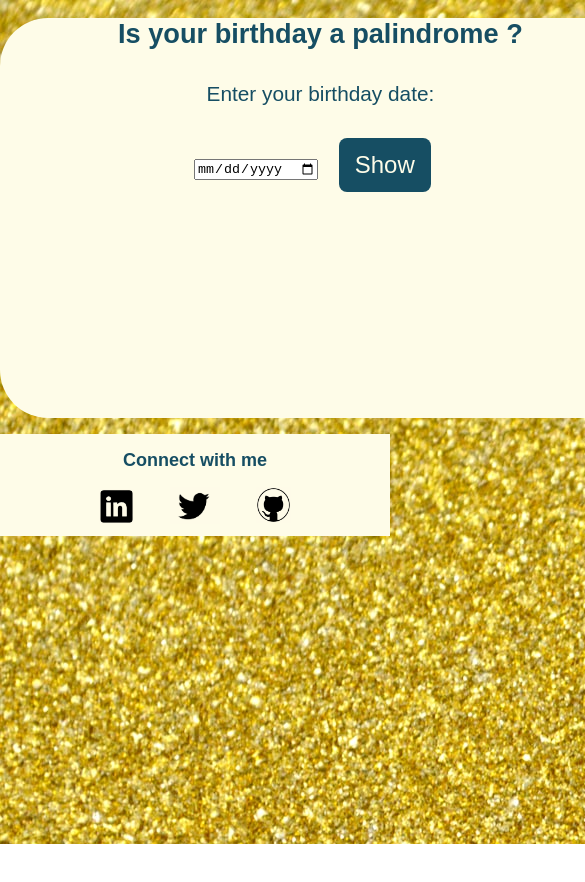
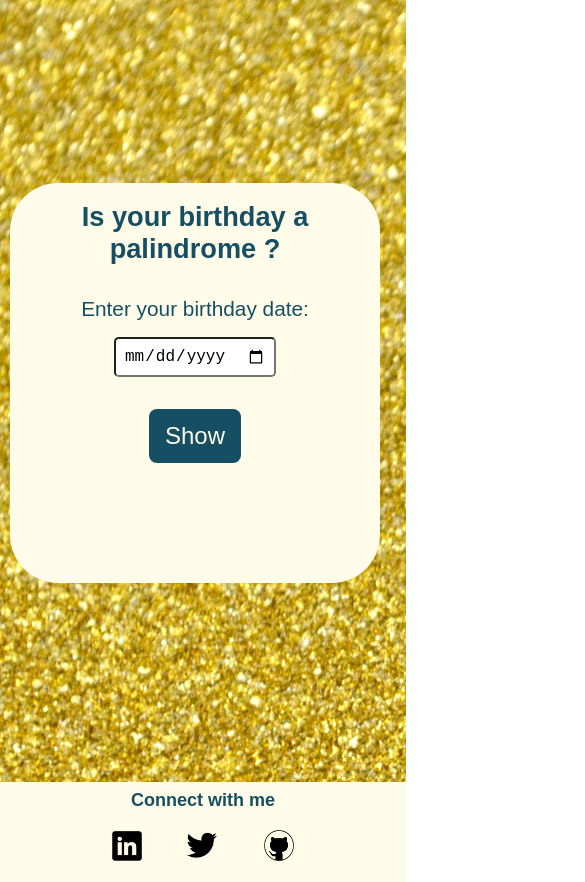
Before and after one commit to radhika2104/neog-markThirteen-palindrome, a plain HTML site: page index.html in a window 390 px wide. Shown: the top 882 px of the page, 585 px wide, since content can reach past the window. Before the commit the page ends 844 px from the top, so only its background shows below. Drawn offline with Linux system fonts and the light colour scheme; a web font is replaced by a local one.

Commit message:
style: made footer responsive

```diff
--- a/app.js
+++ b/app.js
@@ -193,13 +193,16 @@ function findNearestPalindrome(datestr) {
 function clickHandler() {
     // Use datestring to convert to all dateformats we want to check for palindrome
     giffy.style.display = 'block';
+    messageArea.style.display = 'none';
     var datestr = birthdate.value
 
-    if (datestr === '') {
+    if (datestr.length === 0) {
         // No date entered by user
         messageArea.innerText = 'Please enter a date to check for palindrome!'
-        return false;
+        giffy.style.display = 'none';
+        messageArea.style.display = 'block';
     }
+    else{
         var dateformatArray = convertToStringFormat(datestr)
         var isPalindrome = checkPalindrome(dateformatArray)
         setTimeout(function() {
@@ -212,7 +215,9 @@ function clickHandler() {
                 findNearestPalindrome(datestr);
             }
             giffy.style.display = 'none';
+            messageArea.style.display = 'block';
         }, 3000);
+    }
 
 }
 
--- a/styles.css
+++ b/styles.css
@@ -5,19 +5,29 @@
 }
 
 body{
+    height: 100vh;
+    margin: 0;
     font-family: 'Recursive', sans-serif;
     color: var(--primary-text);
     background-image: url(glitter.jpg);
-    margin: 0px .4px 0px 0.4px;
+    display:flex;
+    flex-direction:column;
     /* Comic Sans MS, Comic Sans, cursive; */
     /* Verdana, sans-serif; */
 
+}
+
+#birthdate{
+    font-size: large;
+    margin-top: 1rem;
+    padding: 0.5rem;
+    border-radius: 0.3rem;
 }
 main{
     margin: auto;
     text-align: center;
     width: 40rem;
-    height: 25rem;
+    height: 24rem;
     border-radius: 3rem;
     background-color: var(--off-white);
 
@@ -31,7 +41,7 @@ main{
 
 }
 .hero{
-    margin-top: 2rem;
+    margin-top: 1.5rem;
     height: 15rem;
     border-radius: 8rem;
     border: 2px solid var(--off-white);
@@ -54,7 +64,8 @@ main{
     padding: 0.8rem 1rem;
     border: none;
     font-size: x-large;
-    margin: 2rem 1rem;
+    margin: 2rem auto;
+    display: block;
  }
 
 
@@ -93,15 +104,15 @@ label{
     padding-inline-start: 0px;
 }
 
-.ul-section{
-    padding-inline-start: 0px;
-}
+
 
 .footer {
+    width: 100vw;
     margin-top: 1rem;
+
     color: var(--primary-text);
     background-color: var(--off-white);
-    padding: 0.5rem;
+    padding: 0rem 0.5rem 1rem 0.5rem;
     text-align: center;
 }
 
@@ -114,21 +125,65 @@ label{
 
 
 .footer .linkedinlogo{
-    width: 35px;
+    width: 2rem;
 }
 
 .footer .twitterlogo{
-    width: 50px;
+    width: 3rem;
 }
 
 .footer .githublogo{
-    width: 35px;
-    position: relative; bottom: 1px;
+    width: 2rem;
+
 }
 
-#mesage{
+#message{
     margin-top: 0rem;
     height: 6rem;
+    text-align: center;
+    font-size: 1.3rem;
+    font-style: italic;
+    font-weight: bold;
 
-    text-align: center;
 }
+
+@media (max-width:1300px){
+
+    body{
+        height: 104.5vh;
+        margin: 0;
+        font-family: 'Recursive', sans-serif;
+        color: var(--primary-text);
+        background-image: url(glitter.jpg);
+        display:flex;
+        flex-direction:column;
+        /* Comic Sans MS, Comic Sans, cursive; */
+        /* Verdana, sans-serif; */
+
+    }
+    main{
+        margin: auto;
+        text-align: center;
+        width: 95%;
+        height: 25rem;
+        border-radius: 3rem;
+        background-color: var(--off-white);
+
+
+    }
+    .gif-container{
+        margin: auto;
+        text-align: center;
+        height: 11rem;
+
+    }
+    .hero{
+        margin-top: 1rem;
+        margin-bottom: 1rem;
+        height: 10rem;
+        border-radius: 8rem;
+        border: 2px solid var(--off-white);
+
+    }
+
+}
```
Lines whose indentation alone changed are shown as unchanged.
